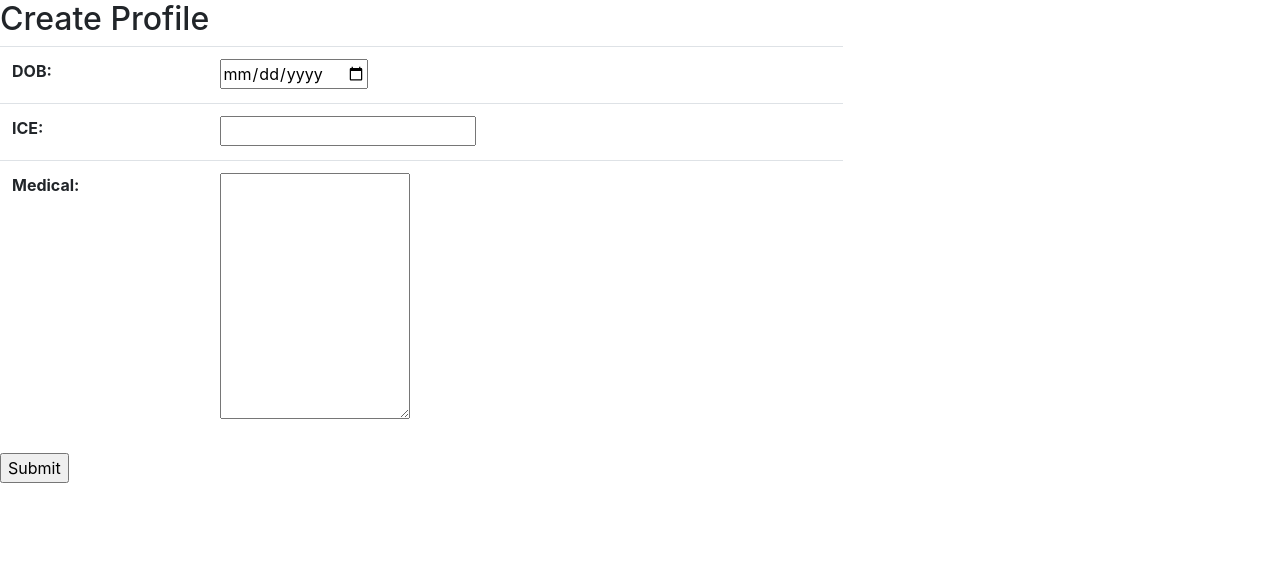
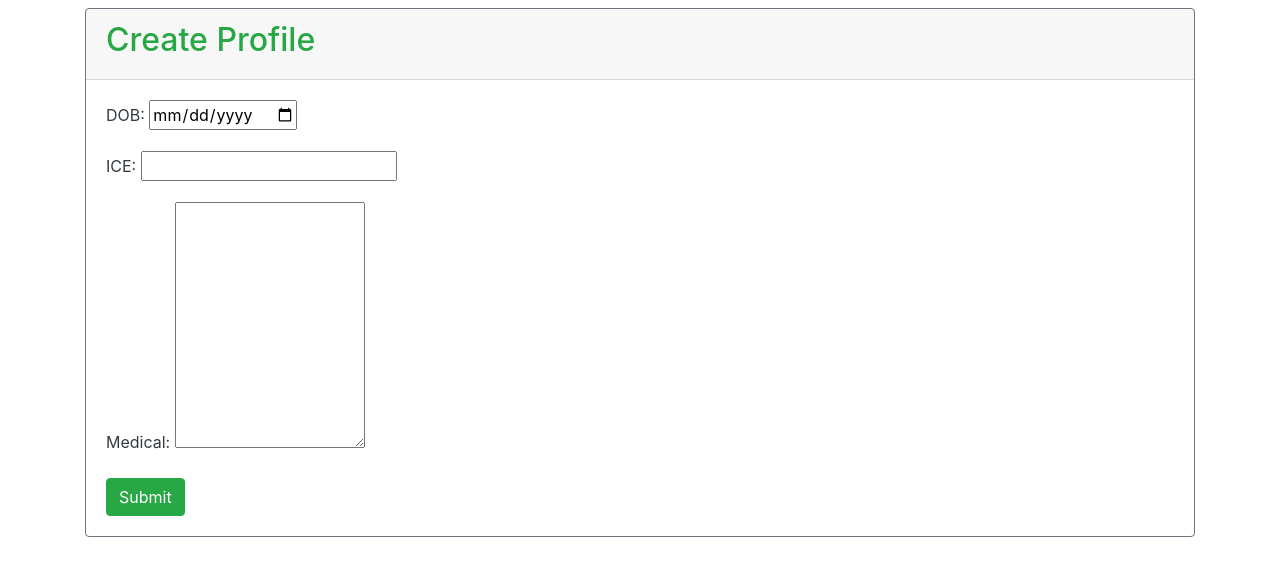
Before and after one commit to ccp84/c25k, a Django app: page /profile/create in a window 1280 px wide. Shown: the part 56-632 px from the top of the page. Run offline with Django 3.2, Linux system fonts and the light colour scheme; the visitor is signed in with stand-in values (Sample User, id 1).

Commit message:
style>update layout of profile page

```diff
--- a/templates/profile_create.html
+++ b/templates/profile_create.html
@@ -1,19 +1,25 @@
 {% extends 'base.html' %}
 
 {% block content %}
-<div class="row">
-    <div class="col-8">
-        <h2>Create Profile</h2>
-        <form method="post">
-            <div>
-                {% csrf_token %}
-                <table class="table">
-                    {{ form.as_table }}
-                </table>
-                <input type="submit" value="Submit">
+<div class="container">
+    <div class="row py-2">
+        <div class="col-12">
+            <div class="card border-secondary mb-3">
+                <div class="card-header text-success">
+                    <h2>Create Profile</h2>
+                </div>
+                <div class="card-body text-dark">
+                    <form method="post">
+                        <div>
+                            {% csrf_token %}
+
+                            {{ form.as_p }}
+                            <input type="submit" value="Submit" class="btn btn-success">
+                        </div>
+                    </form>
+                </div>
             </div>
-        </form>
+        </div>
     </div>
 </div>
-
 {% endblock %}
--- a/templates/run_update.html
+++ b/templates/run_update.html
@@ -5,11 +5,11 @@
     <div class="row py-2">
         <div class="col-12">
             {% if request.user.groups.all.0.name == 'leader' %}
-            <div class="card">
+            <div class="card border-success mb-3">
                 <div class="card-header">
-                    <h2>Edit Run</h2>
+                    <h2 class="text-success">Edit Run</h2>
                 </div>
-                <div class="card-body">
+                <div class="card-body text-dark">
                     <form method="post">
                         <div>
                             {% csrf_token %}
```
Also changed, not shown: templates/profile.html (+6 -18 lines), templates/run_create.html (+4 -4 lines), templates/run_list.html (+7 -7 lines).
